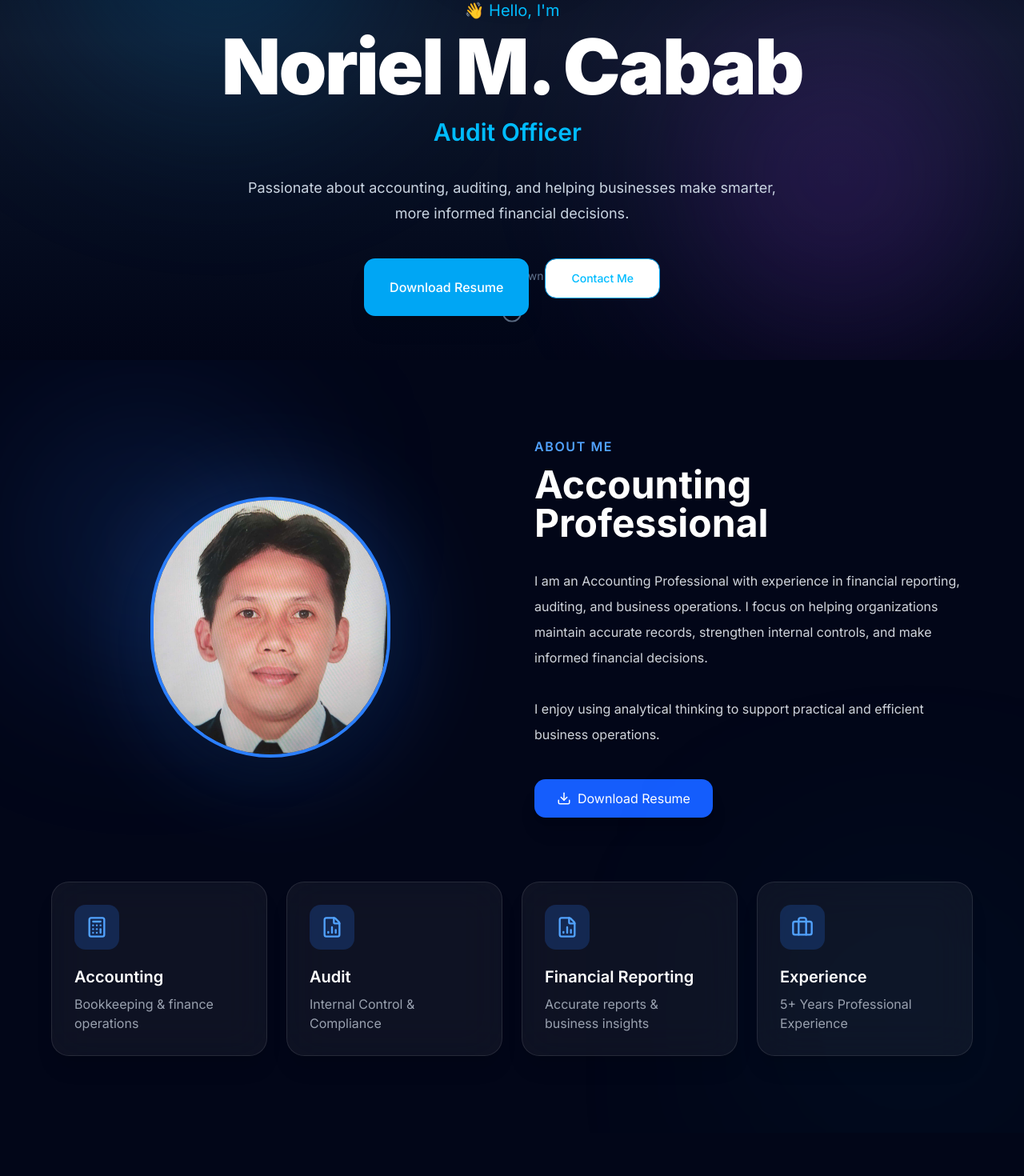
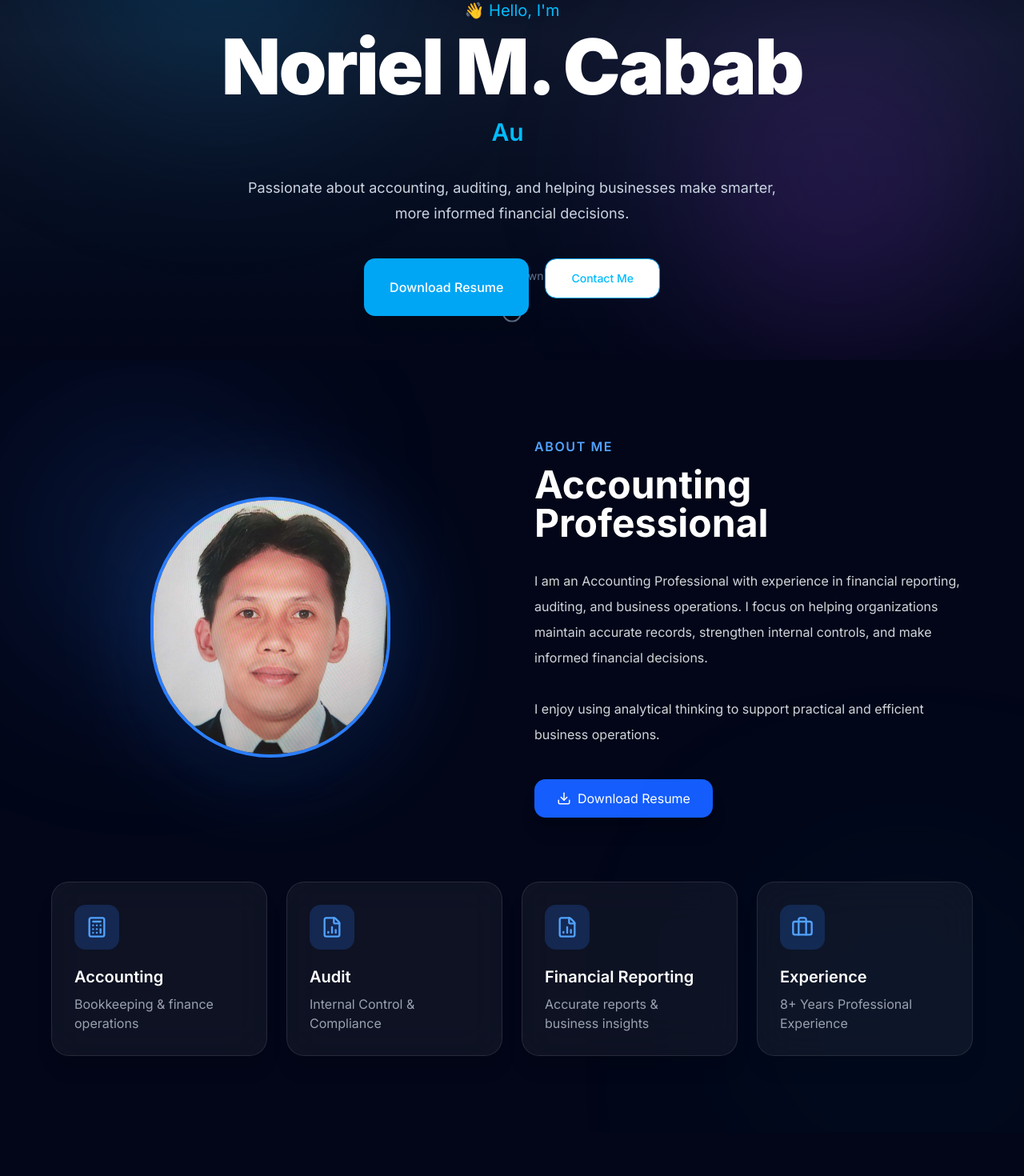
Before and after one commit to Chicha1005/noriel-portfolio, a Next.js app: page / in a window 1280 px wide. Shown: the part 350-1820 px from the top of the page at 80% size. Built offline with nearby package versions, Linux system fonts and the light colour scheme.

Commit message:
Match portfolio experience duration and title

```diff
--- a/components/About.tsx
+++ b/components/About.tsx
@@ -28,7 +28,7 @@ const features = [
   {
     icon: Briefcase,
     title: "Experience",
-    description: "5+ Years Professional Experience",
+    description: "8+ Years Professional Experience",
   },
 ];
 
--- a/components/Footer.tsx
+++ b/components/Footer.tsx
@@ -13,7 +13,7 @@ export default function Footer() {
         </h2>
 
         <p className="text-slate-400 text-center">
-          Accounting Professional • Audit Officer
+          Accounting Professional • Auditor
         </p>
 
         <div className="flex gap-5 text-xl">
--- a/components/Hero.tsx
+++ b/components/Hero.tsx
@@ -40,7 +40,7 @@ export default function Hero() {
             sequence={[
               "Accounting Professional",
               2000,
-              "Audit Officer",
+              "Auditor",
               2000,
               "Financial Reporting",
               2000,
```
